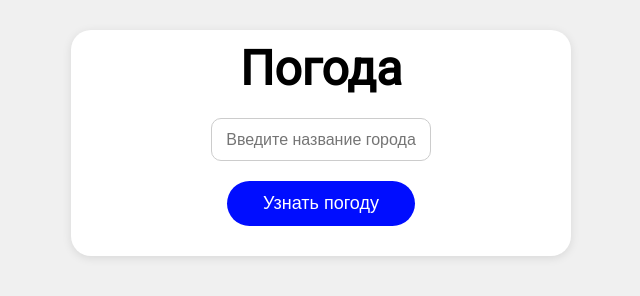
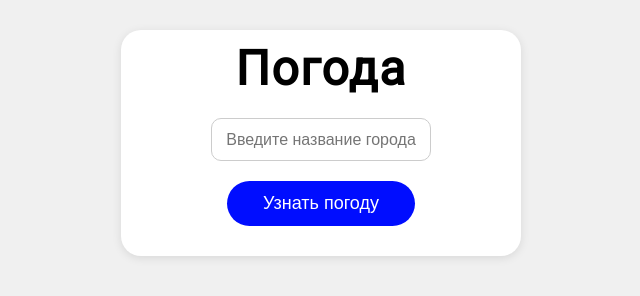
Before and after one commit to Artem2309-web/my-weather-app-1, a plain HTML site: page index.html in a window 1280 px wide. Shown: the whole page, without its empty margins (319-959 px from the left). Drawn offline with nearby package versions, Linux system fonts and the light colour scheme.

Commit message:
fix style.css

```diff
--- a/style.css
+++ b/style.css
@@ -34,7 +34,7 @@ button {
 /* weather-app */
 .weather-app {
   border-radius: 20px;
-  width: 500px;
+  width: 400px;
   padding: 10px;
   display: flex;
   flex-direction: column;
@@ -46,7 +46,7 @@ button {
 }
 
 .weather-app__title {
-  letter-spacing: 1.3;
+  letter-spacing: 1.5px;
   font-size: 48px;
 }
 
```
